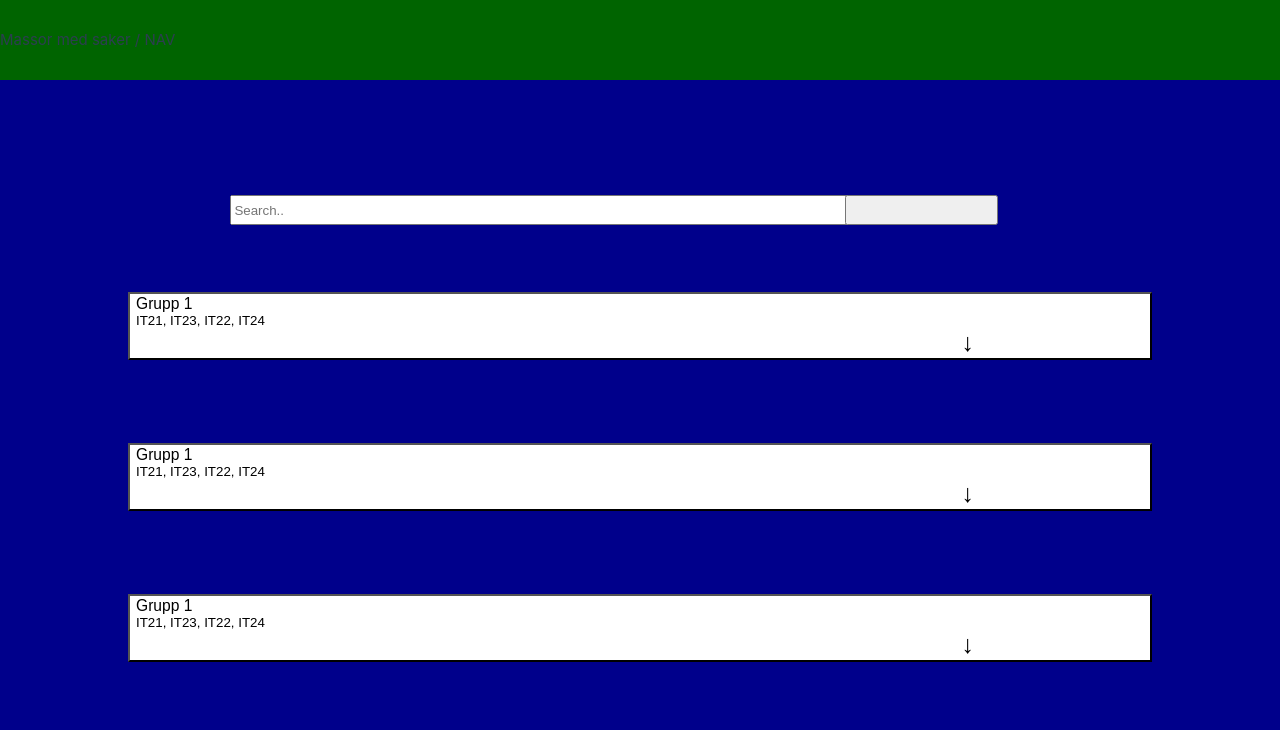
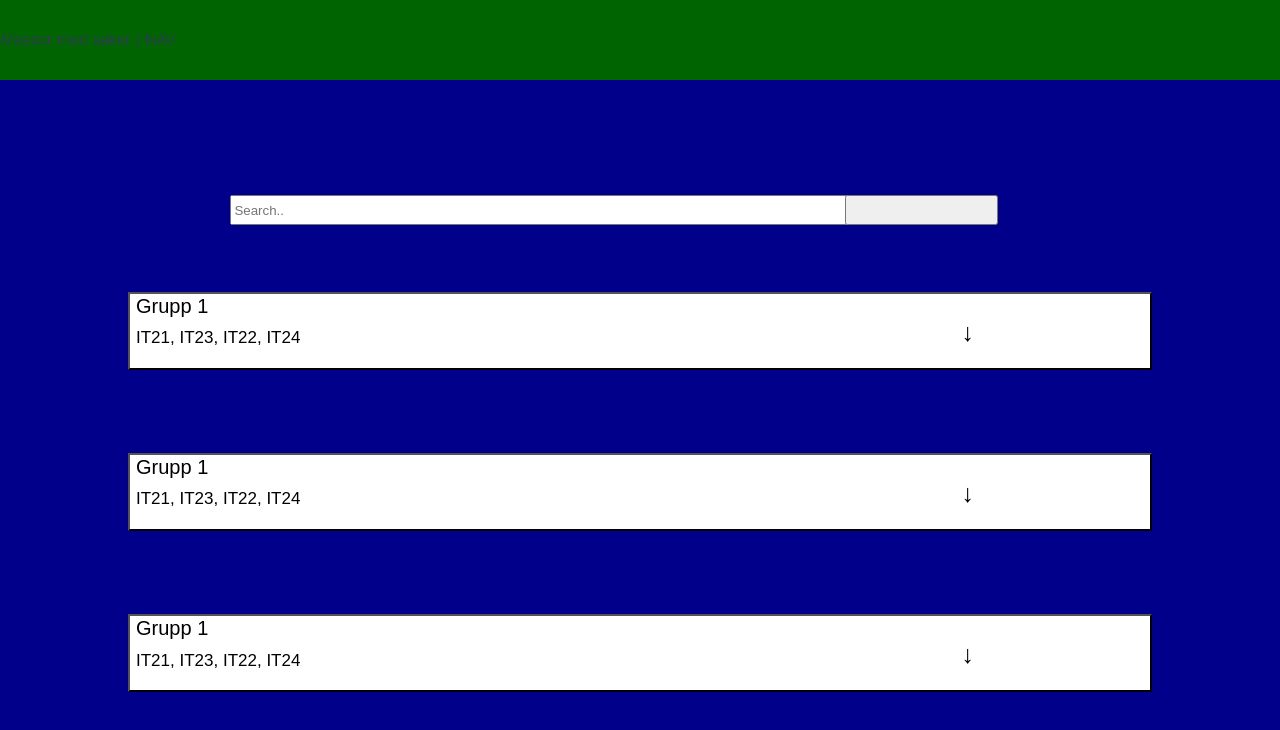
Before and after one commit to CD47484/Volleyboll-Gruppspel, a Vue app in the folder Gruppspel/: page / in a window 1280 px wide. Shown: the top 730 px of the page. Built offline with nearby package versions, Linux system fonts and the light colour scheme.

Commit message:
text size

```diff
--- a/Gruppspel/src/App.vue
+++ b/Gruppspel/src/App.vue
@@ -92,10 +92,16 @@ export default {
 .Grupper{
   color: black;
   text-align: left;
+  width: fit-content;
+  font-size: 20px;
 }
 .lag{
+  position: relative;
   color: black;
   text-align: left;
+  width: fit-content;
+  font-size: 17px;
+  top: 0.6em;
 }
 .group-container {
   position: relative;
@@ -121,7 +127,7 @@ export default {
   position: relative;
   width: 50px;
   left: 80%;
-  bottom: 60%;
+  top: -0.8em;
   font-size: 25px;
 }
 .search-container {
```
